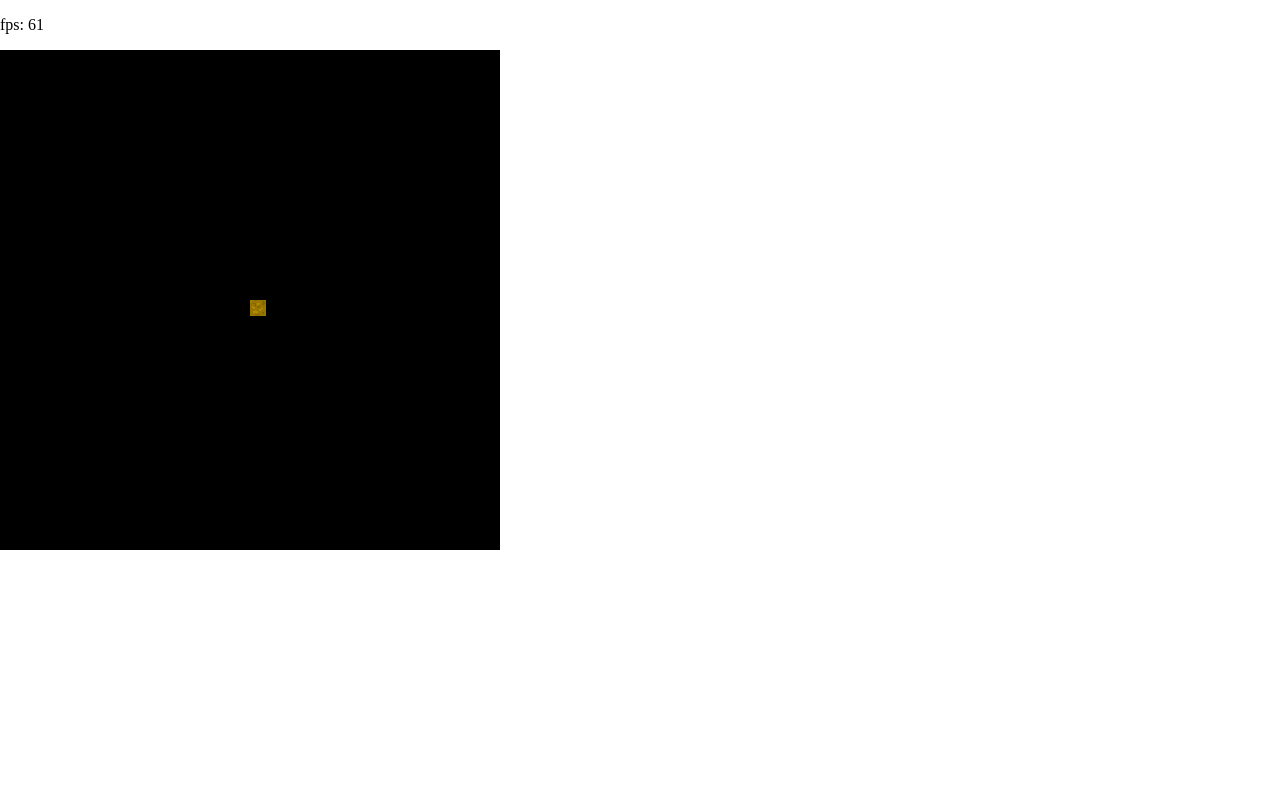
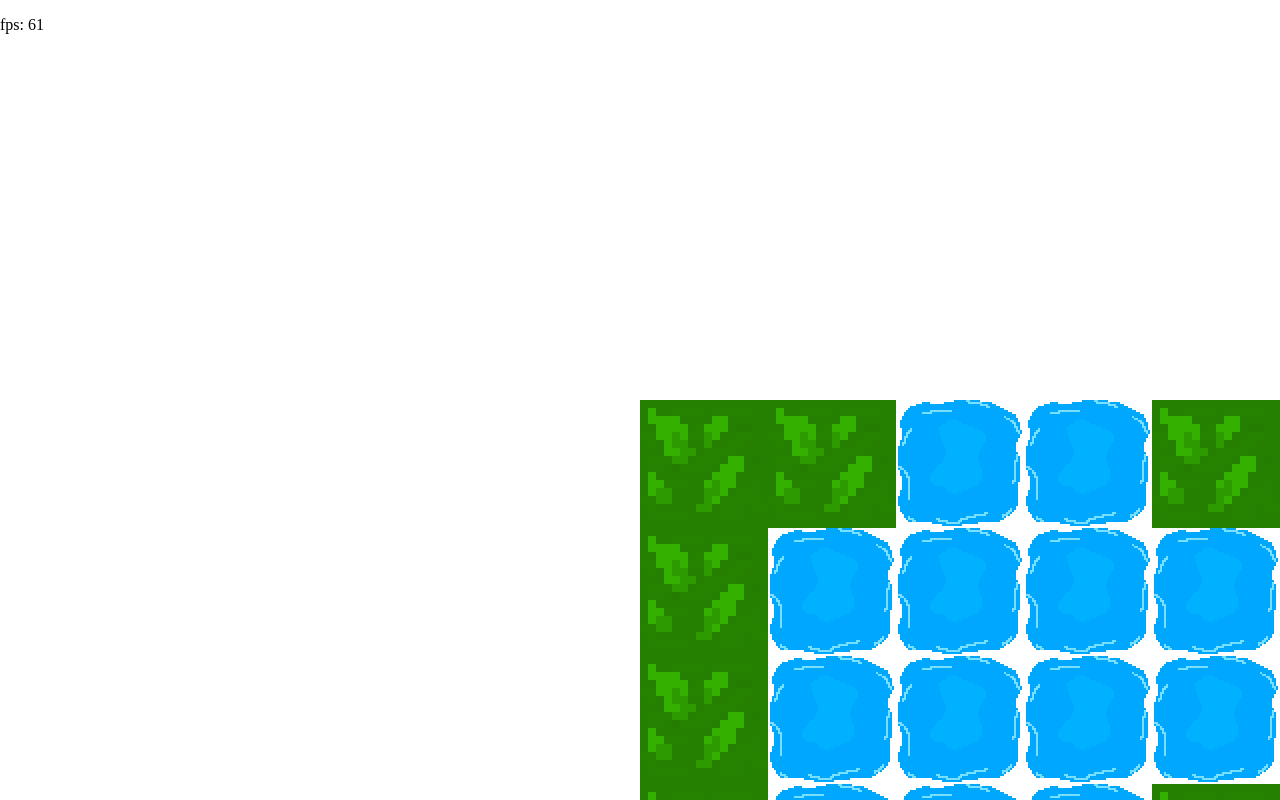
Before and after one commit to Coenicorn/coenicorn.nl, a website with bundled scripts: page public/index.html in a window 1280 px wide. Built offline with nearby package versions, Linux system fonts and the light colour scheme; files whose address does not match are found by name.

Commit message:
added level support

```diff
--- a/public/index.html
+++ b/public/index.html
@@ -22,11 +22,19 @@
             height: 100vh;
             overflow: hidden;
         }
+        canvas {
+            position: absolute;
+            top: 0;
+            left: 0;
+            z-index: -1;
+        }
+        #main {
+            color: black;
+        }
     </style>
 </head>
 
 <body>
-    <canvas id="gameScreen"></canvas>
     <div id="main">
         <p id="fps">fps</p>
     </div>
--- a/src/game.ts
+++ b/src/game.ts
@@ -1,7 +1,8 @@
+import { Input } from "./input.js";
 import { IlevelContainer, Level } from "./level.js";
 import { IimageContainer } from "./loader.js";
 import { Renderer } from "./renderer/renderer.js";
-import Time from "./time.js";
+import { Time } from "./time.js";
 import { Vec2 } from "./vec2.js";
 
 export default class Game {
@@ -33,7 +34,23 @@ export default class Game {
 
     init(): void {
         // initialize levels
-        this.levels["hub"] = new Level(this.assets["dirt_1"], 100, 100, new Vec2(0, 0));
+        this.levels["hub"] = new Level({
+            width: 5,
+            height: 5,
+            tileSize: 128,
+            spawn: Vec2.ZERO,
+            layout: [
+                0, 0, 1, 1, 0,
+                0, 1, 1, 1, 1,
+                0, 1, 1, 1, 1,
+                0, 1, 1, 1, 0,
+                1, 1, 1, 0, 0
+            ],
+            spriteReference: [
+                this.assets["grass"],
+                this.assets["water"]
+            ]
+        });
 
         this.running = true;
 
@@ -49,6 +66,19 @@ export default class Game {
         // show fps
         document.getElementById("fps")!.innerHTML = `fps: ${Math.round(Time.deltaTime * Time.fps)}`;
 
+        if (Input.isPressed("s")) {
+            this.renderer.cameraPos.y += Time.deltaTime * 4;
+        }
+        if (Input.isPressed("w")) {
+            this.renderer.cameraPos.y -= Time.deltaTime * 4;
+        }
+        if (Input.isPressed("a")) {
+            this.renderer.cameraPos.x -= Time.deltaTime * 4;
+        }
+        if (Input.isPressed("d")) {
+            this.renderer.cameraPos.x += Time.deltaTime * 4;
+        }
+
         this.render();
 
         if (this.running)
@@ -56,6 +86,9 @@ export default class Game {
     }
 
     render(): void {
+        this.renderer.clear();
+        this.renderer.context.imageSmoothingEnabled = false;
+
         // render the level
         let l = this.levels[this.currentLevel];
         if (!l) throw new Error(`Level ${this.currentLevel} does not exist`);
--- a/src/index.ts
+++ b/src/index.ts
@@ -4,27 +4,23 @@ import { loadAssets } from "./loader.js"
 let game: Game;
 
 const fileNames = [
-    "dirt_1",
-    "dirt_2",
-    "grass_side_left",
-    "grass_side_right",
-    "grass_side_left",
-    "grass_top_left",
-    "grass_top_right",
-    "grass_top"
+    "grass",
+    "water"
 ];
 const assetDir = "./build/assets"
 
-function main() {
+async function main() {
     console.log("[Assets] Started loading assets...");
 
-    loadAssets(fileNames, assetDir).then((images) => {
-        console.log("[Assets] Done loading!");
+    let images = await loadAssets(fileNames, assetDir);
 
-        game = new Game(document.getElementById("main")!, 500, 500, images);
+    console.log("[Assets] Done loading!");
 
-        game.init();
-    });
+    console.log("[Game] Starting game...");
+
+    game = new Game(document.getElementById("main")!, innerWidth, innerHeight, images);
+
+    game.init();
 }
 
 onload = main;
--- /dev/null
+++ b/src/input.ts
@@ -0,0 +1,30 @@
+interface IKeyInputConfig {
+    [key: string]: boolean;
+}
+
+class input {
+    private keys: IKeyInputConfig;
+
+    constructor() {
+        this.keys = {};
+
+        addEventListener("keydown", this.onKeyDown.bind(this));
+        addEventListener("keyup", this.onKeyUp.bind(this));
+    }
+
+    private onKeyDown(e: KeyboardEvent): void {
+        this.keys[e.key] = true;
+    }
+
+    private onKeyUp(e: KeyboardEvent): void {
+        this.keys[e.key] = false;
+    }
+
+    isPressed(key: string): boolean {
+        let myKey = this.keys[key];
+        if (myKey) return myKey;
+        return false;
+    }
+}
+
+export const Input = new input();
--- a/src/level.ts
+++ b/src/level.ts
@@ -1,29 +1,70 @@
+import { importImage } from "./loader.js";
 import { Renderer } from "./renderer/renderer.js";
 import { Vec2 } from "./vec2.js";
+
+interface ILevelConfig {
+    tileSize: number;
+    width: number;
+    height: number;
+    spawn: Vec2;
+    layout: number[];
+    spriteReference: HTMLImageElement[];
+}
 
 export class Level {
     // should have an array of entity ids, but I'm procrastinating making an ecs lol
 
-    sprite: HTMLImageElement;
+    config: ILevelConfig;
+
+    sprite: HTMLImageElement | null;
 
     spawn: Vec2;
 
     width: number;
     height: number;
 
-    constructor(s: HTMLImageElement, w: number, h: number, spawn: Vec2) {
-        this.sprite = s;
+    constructor(config: ILevelConfig) {
+        this.width = config.width * config.tileSize;
+        this.height = config.height * config.tileSize;
 
-        this.width = w;
-        this.height = h;
+        this.spawn = config.spawn;
 
-        this.spawn = spawn;
+        this.config = config;
+
+        this.sprite = null;
+
+        let levelReference = this;
+        this.getLevelSprite().then(sprite => { levelReference.sprite = sprite });
+    }
+
+    async getLevelSprite(): Promise<HTMLImageElement> {
+        // generate level sprite based on layout
+        let levelSprite = document.createElement("canvas");
+        levelSprite.width = this.config.width * this.config.tileSize;
+        levelSprite.height = this.config.height * this.config.tileSize;
+        let levelContext = levelSprite.getContext("2d")!;
+        levelContext.imageSmoothingEnabled = false;
+
+        for (let y = 0; y < this.config.height; y++) {
+            for (let x = 0; x < this.config.width; x++) {
+                let index = x + y * this.config.width;
+                let imgIndex = this.config.layout[index];
+
+                let img = this.config.spriteReference[imgIndex];
+
+                levelContext.drawImage(img, x * this.config.tileSize, y * this.config.tileSize, this.config.tileSize, this.config.tileSize);
+            }
+        }
+
+        return importImage(levelSprite.toDataURL());
     }
 
     render(renderer: Renderer): void {
+        if (!this.sprite) return;
+
         let pos = renderer.getOffsetPosition(Vec2.ZERO);
 
-        renderer.context.drawImage(this.sprite, pos.x, pos.y);
+        renderer.context.drawImage(this.sprite, pos.x, pos.y, this.width, this.height);
     }
 }
 
--- a/src/loader.ts
+++ b/src/loader.ts
@@ -1,13 +1,11 @@
 export type IimageContainer = IobjectContainer<HTMLImageElement>;
 
-async function importImage(source: string): Promise<HTMLImageElement> {
+export async function importImage(source: string): Promise<HTMLImageElement> {
     return new Promise<HTMLImageElement>((resolve, reject) => {
-        console.log(`[Assets] Started loading image ${source}`);
-
         const img = new Image();
         img.src = source;
-        img.onload = function () { resolve(img); console.log(`[Assets] Loaded image ${source}`) };
-        img.onerror = function (e) { reject(e) };
+        img.onload = function () { resolve(img) };
+        img.onerror = function (e) { throw e };
     });
 }
 
--- a/src/renderer/renderer.ts
+++ b/src/renderer/renderer.ts
@@ -22,9 +22,6 @@ export class Renderer {
         this.canvas.width = this.width;
         this.canvas.height = this.height;
 
-        this.canvas.style.backgroundColor = "black";
-        this.canvas.style.position = "absolute";
-
         elm.appendChild(this.canvas);
 
         this.cameraPos = Vec2.ZERO;
@@ -33,7 +30,7 @@ export class Renderer {
     }
 
     getOffsetPosition(gamePos: Vec2): Vec2 {
-        return this.cameraPos.add(gamePos).add(this.center);
+        return gamePos.sub(this.cameraPos).add(this.center);
     }
 
     clear(): void {
--- a/src/time.ts
+++ b/src/time.ts
@@ -38,6 +38,4 @@ class time {
     }
 }
 
-const Time = new time(60);
-
-export default Time;
+export const Time = new time(60);
```
Also changed, not shown: src/assets/dirt_1.png (deleted), src/assets/dirt_2.png (deleted), src/assets/grass.png (added), src/assets/grass_side_left.png (deleted), src/assets/grass_side_right.png (deleted), src/assets/grass_top.png (deleted), src/assets/grass_top_left.png (deleted), src/assets/grass_top_right.png (deleted), src/assets/water.png (added).
